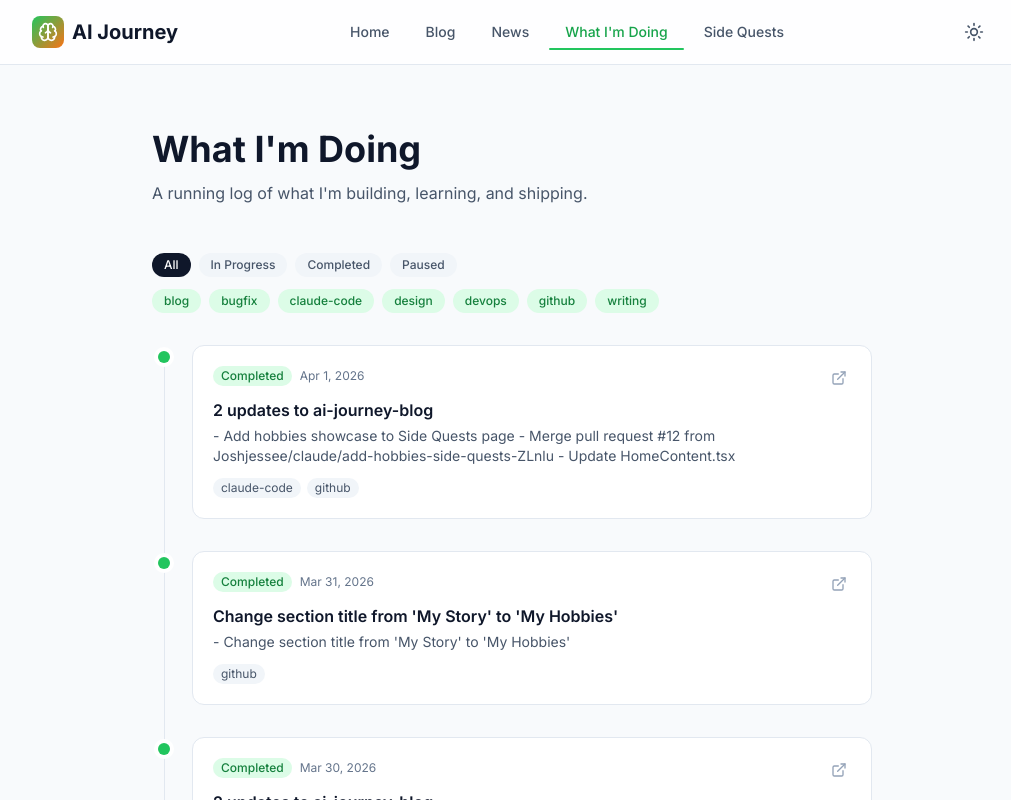
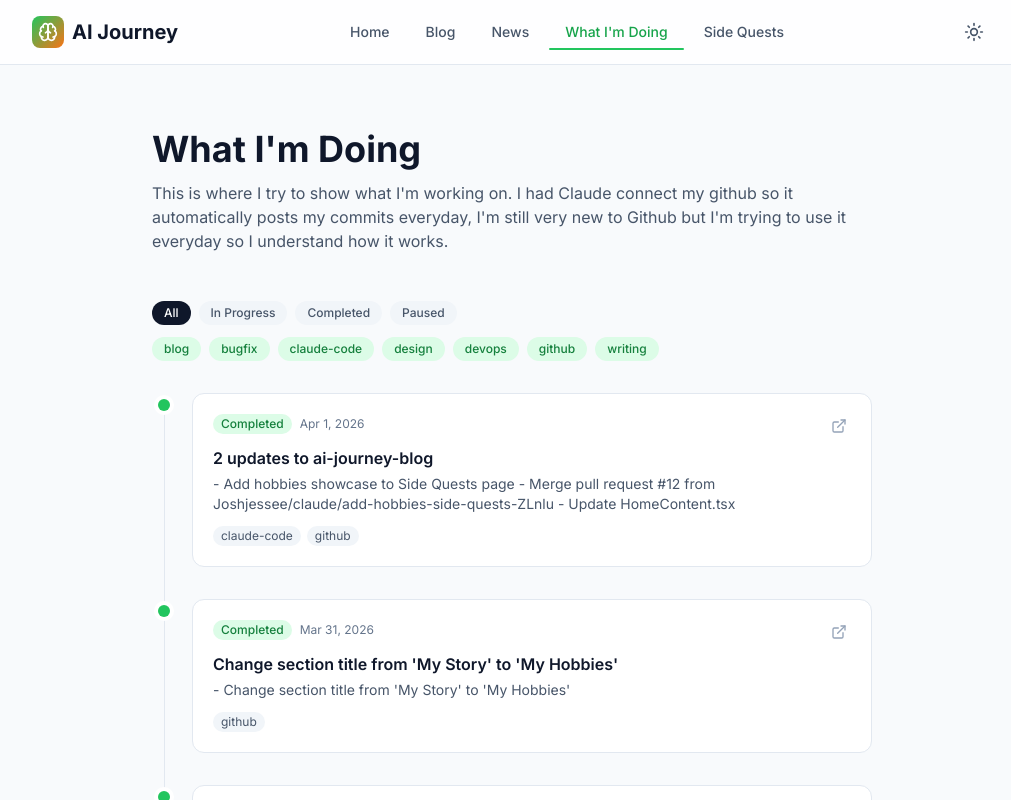
Before and after one commit to Joshjessee/ai-journey-blog, a Next.js app: page /doing in a window 1280 px wide. Shown: the top 800 px of the page, without its empty margins (128-1139 px from the left). Built offline with nearby package versions, Linux system fonts and the light colour scheme.

Commit message:
Revise description of current projects and learning
Updated the description in the page component to reflect current activities and learning.

```diff
--- a/app/doing/page.tsx
+++ b/app/doing/page.tsx
@@ -18,7 +18,9 @@ export default function DoingPage() {
           What I&apos;m Doing
         </h1>
         <p className="text-slate-600 dark:text-slate-400">
-          A running log of what I&apos;m building, learning, and shipping.
+          This is where I try to show what I'm working on. I had Claude connect my github so it automatically
+          posts my commits everyday, I'm still very new to Github but I'm trying to use it everyday so I
+          understand how it works.
         </p>
       </div>
 
```
